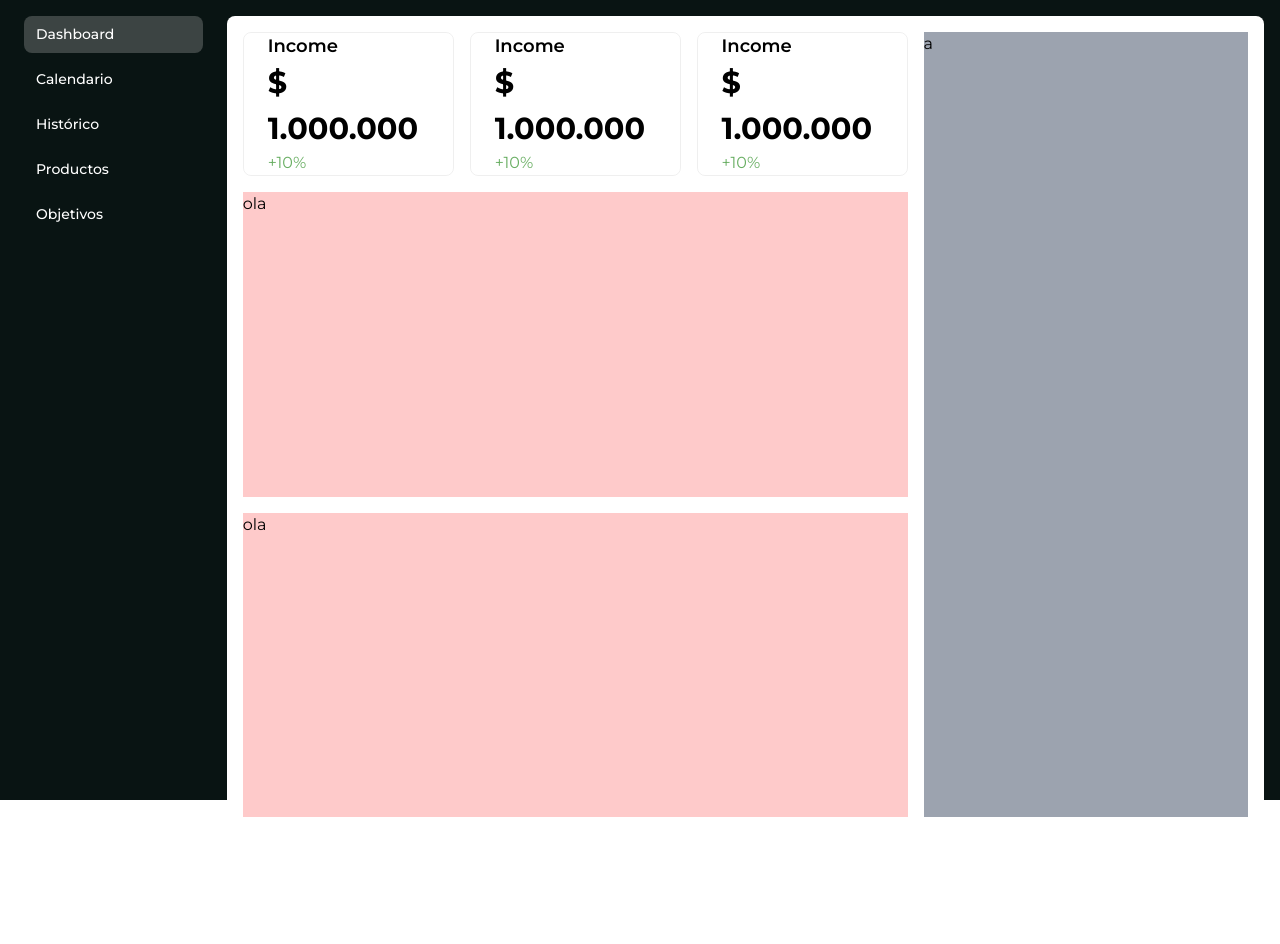
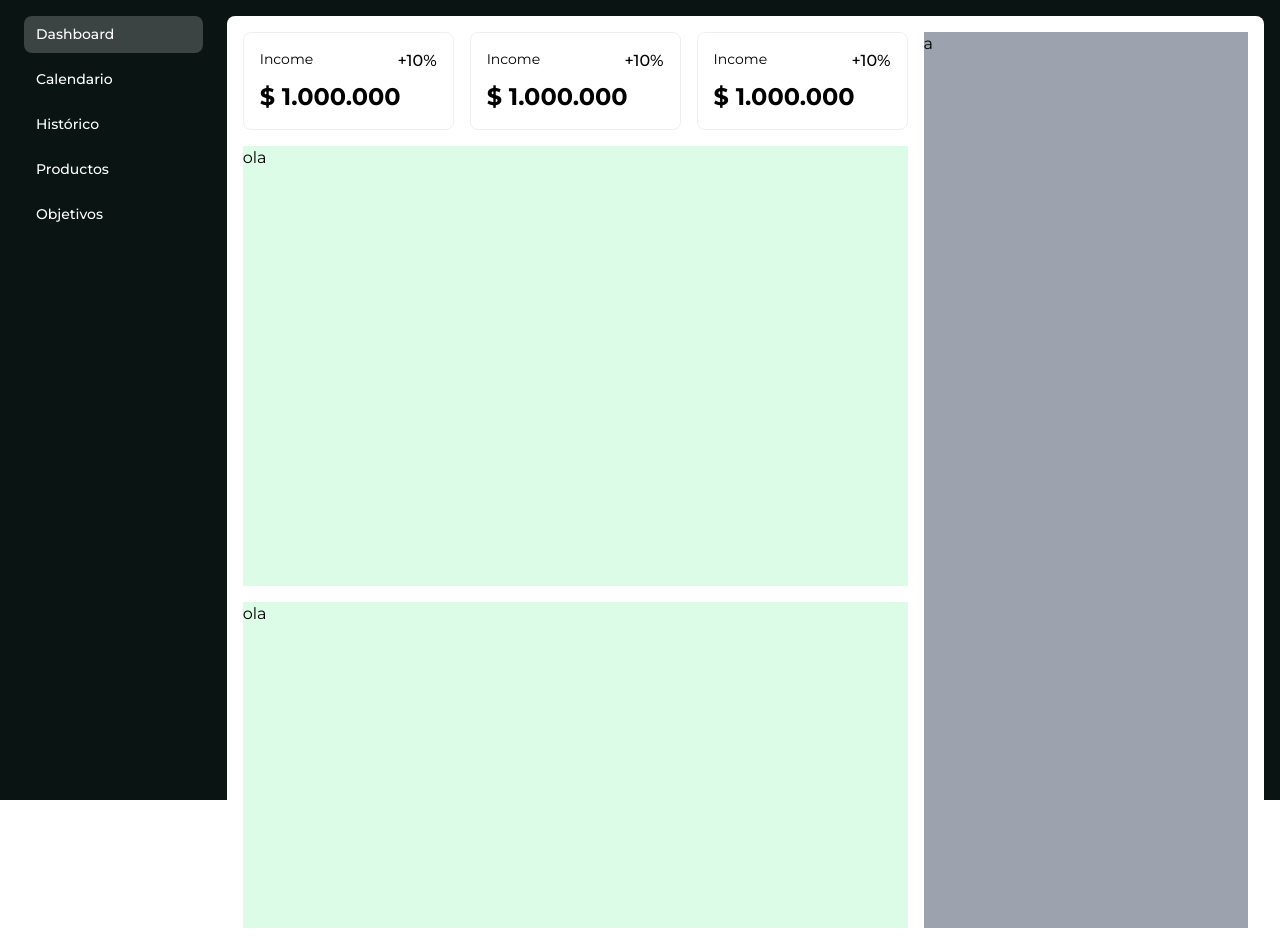
Before and after one commit to RickBm400/monthly-income-front, a React (Vite) app: page /dashboard in a window 1280 px wide. Before the commit the page ends 833 px from the top, so only its background shows below. Built offline with nearby package versions, Linux system fonts and the light colour scheme.

Commit message:
feat: indicator card adjustment

```diff
--- a/src/components/Indicator-card.component.tsx
+++ b/src/components/Indicator-card.component.tsx
@@ -6,17 +6,18 @@ import {
 
 export default function IndicatorCard(props: indicator) {
   return (
-    <Card className="col-span-3 px-6 indicator-card flex items-center primary-border h-full flex-1">
-      <span className="title font-[600]">{props.title}</span>
-      <br />
-      <span className="total font-[400]">{props.total}</span>
-      <br />
-      <span
-        className="percentage"
-        style={{ color: indicatorTypeColors[props.type] }}
-      >
-        {props.percentage}
-      </span>
+    <Card className="p-4 indicator-card primary-border h-full flex-1 grow-1 basis-1">
+      <div className="flex flex-col gap-2 h-full justify-between ">
+        <div className="flex justify-between">
+          <h3 className="text-sm font-[400]">{props.title}</h3>
+          <span
+            className={`text-[${indicatorTypeColors[props.type]}] text-md font-[500]`}
+          >
+            {props.percentage}
+          </span>
+        </div>
+        <span className="text-2xl font-[700]">{props.total}</span>
+      </div>
     </Card>
   );
 }
--- a/src/pages/dashboard/index.tsx
+++ b/src/pages/dashboard/index.tsx
@@ -5,8 +5,11 @@ import IndicatorCard from "../../components/Indicator-card.component";
 export default function dashboard() {
   return (
     <div className="grid grid-flow-col grid-cols-12 gap-4 h-full">
-      <div className="col-span-8 grow-1 grid-rows-5 grid gap-4">
-        <div id="cash_indicators" className="row-span-1 flex flex-wrap gap-4">
+      <div className="col-span-8 grid grid-flow-row grid-rows-8 gap-4">
+        <div
+          id="cash_indicators"
+          className="row-span-1 flex flex-wrap gap-4 grow-1"
+        >
           <IndicatorCard
             title="Income"
             total="$ 1.000.000"
@@ -26,8 +29,8 @@ export default function dashboard() {
             type="INCOME"
           />
         </div>
-        <div className="row-span-2 bg-red-200">ola</div>
-        <div className="row-span-2 bg-red-200">ola</div>
+        <div className="row-span-4 bg-green-100">ola</div>
+        <div className="row-span-3 bg-green-100">ola</div>
       </div>
       <div className="col-span-4 bg-gray-400 grow-1">a</div>
     </div>
```
